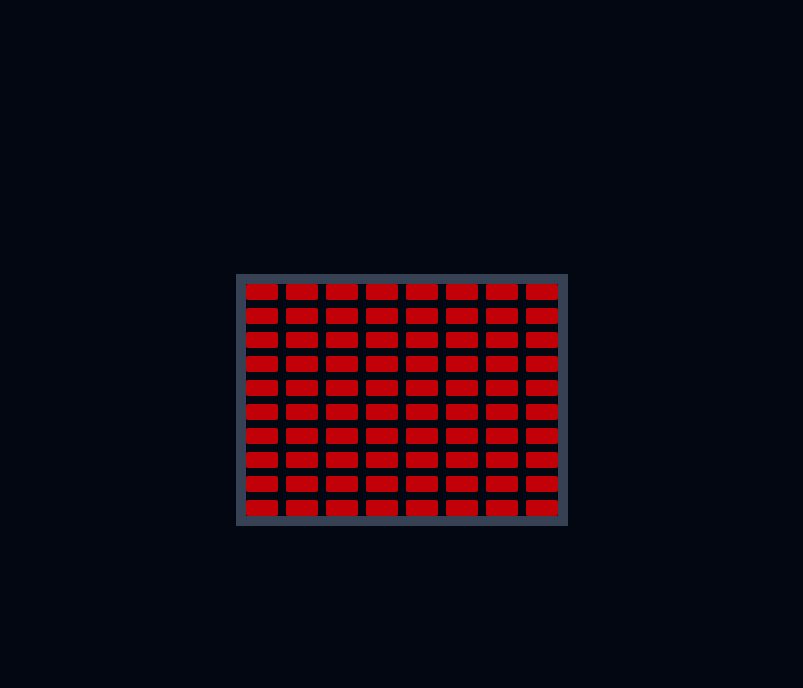
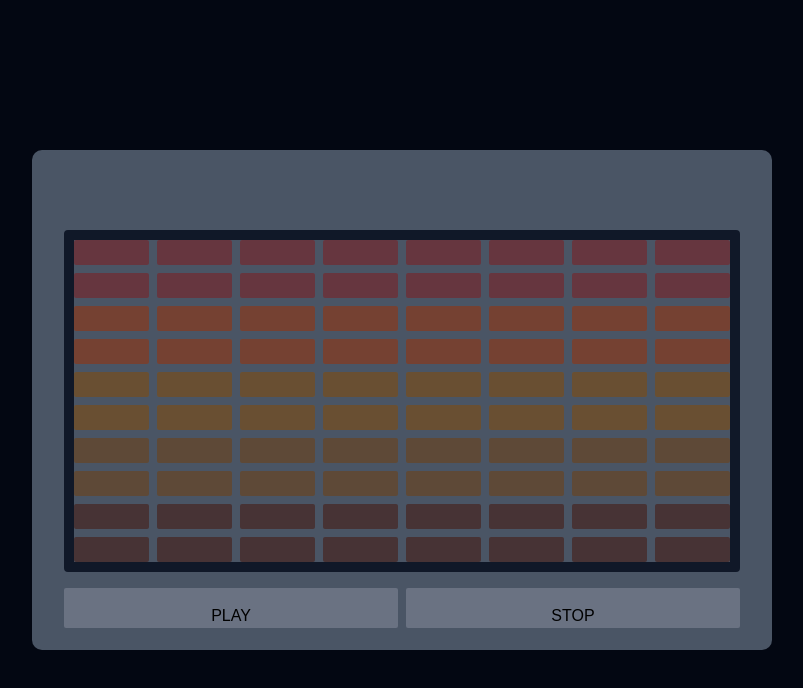
Before and after one commit to mite404/tr-08, a React (Vite) app: page / in a window 1280 px wide. Shown: the top 688 px of the page, without its empty margins (238-1041 px from the left). Built offline with nearby package versions, Linux system fonts and the light colour scheme.

Commit message:
renamed branch

```diff
--- a/package.json
+++ b/package.json
@@ -11,6 +11,7 @@
   },
   "dependencies": {
     "@tailwindcss/vite": "^4.1.16",
+    "prettier-plugin-tailwindcss": "^0.7.1",
     "react": "^19.1.1",
     "react-dom": "^19.1.1",
     "tailwindcss": "^4.1.16"
--- a/src/App.tsx
+++ b/src/App.tsx
@@ -1,6 +1,8 @@
 import { useState } from "react";
 import "./App.css";
-import { Pad } from "./components/pad";
+import { Pad } from "./components/Pad";
+import { Button } from "./components/Button";
+import { togglePad } from "./sequencer";
 
 const initialGrid = [
   [false, false, false, false, false, false, false, false], // track 0
@@ -16,17 +18,32 @@ const initialGrid = [
 ];
 
 const tracks = [
-  { name: "Kick 1", sound: "kick1.wav", color: "kick-pad" },
-  { name: "Kick 2", sound: "kick2.wav", color: "ring" },
-  { name: "Bass 1", sound: "kick2.wav", color: "chart-1" },
-  { name: "Bass 2", sound: "kick2.wav", color: "chart-2" },
-  { name: "Snare 1", sound: "kick2.wav", color: "chart-3" },
-  { name: "Snare 2", sound: "kick2.wav", color: "chart-4" },
-  { name: "Synth 1", sound: "kick2.wav", color: "chart-5" },
-  { name: "Synth 2", sound: "kick2.wav", color: "chart-1" },
-  { name: "HiHat 1", sound: "kick2.wav", color: "secondary" },
-  { name: "HiHat 2", sound: "kick2.wav", color: "secondary" },
+  { name: "Kick 1", sound: "kick1.wav", color: "bg-red-900" },
+  { name: "Kick 2", sound: "kick2.wav", color: "bg-red-900" },
+  { name: "Bass 1", sound: "bass1.wav", color: "bg-orange-800" },
+  { name: "Bass 2", sound: "bass2.wav", color: "bg-orange-800" },
+  { name: "Snare 1", sound: "snare1.wav", color: "bg-yellow-800" },
+  { name: "Snare 2", sound: "snare2.wav", color: "bg-yellow-800" },
+  { name: "Synth 1", sound: "synth1.wav", color: "bg-yellow-900" },
+  { name: "Synth 2", sound: "synth2.wav", color: "bg-yellow-900" },
+  { name: "HiHat 1", sound: "hh1.wav", color: "bg-orange-950" },
+  { name: "HiHat 2", sound: "hh2.wav", color: "bg-orange-950" },
 ];
+
+const colorMap: { [key: string]: string } = {
+  // dark         light
+  "bg-red-900": "bg-red-600",
+  "bg-yellow-800": "bg-yellow-500",
+  "bg-yellow-900": "bg-yellow-600",
+  "bg-orange-950": "bg-orange-600",
+  "bg-orange-800": "bg-orange-500",
+
+  "bg-green-700": "bg-green-400",
+  "bg-green-800": "bg-green-500",
+  "bg-blue-600": "bg-blue-400",
+  "bg-blue-700": "bg-blue-500",
+  "bg-purple-900": "bg-purple-500",
+};
 
 function App() {
   const [bpm, setBpm] = useState(130);
@@ -35,20 +52,37 @@ function App() {
 
   function handleClick(rowIndex: number, colIndex: number) {
     console.log(`Clicked: row ${rowIndex}, col ${colIndex}`);
+
+    const newGrid = togglePad(grid, rowIndex, colIndex);
+    setGrid(newGrid);
   }
 
+  const getActiveColor = (baseColor: string, isActive: boolean): string => {
+    if (!isActive) {
+      return baseColor;
+    } else {
+      return colorMap[baseColor] ?? baseColor;
+    }
+  };
+
   return (
-    // outer container
-    <div className="min-h-screen bg-gray-950 flex items-center justify-center">
-      <div className="border-10 border-gray-700">
+    // whole page container
+    <div className="flex min-h-screen items-center justify-center bg-gray-950">
+      {/* device container */}
+      <div className="h-[500px] rounded-xl bg-gray-600 p-4 pt-20 pr-8 pl-8">
+        {/* beat grid container */}
+        <div className="rounded-md border-10 border-gray-900">
           {/* beat grid */}
           <div className="grid grid-cols-8 gap-2">
             {initialGrid.map((track, rowIndex) => {
               return track.map((_, colIndex) => {
                 return (
                   <Pad
-                  color="bg-red-700"
-                  isActive={true}
+                    color={getActiveColor(
+                      tracks[rowIndex].color,
+                      grid[rowIndex][colIndex],
+                    )}
+                    isActive={initialGrid[rowIndex][colIndex]}
                     onClick={() => handleClick(rowIndex, colIndex)}
                   />
                 );
@@ -56,6 +90,18 @@ function App() {
             })}
           </div>
         </div>
+        {/* control buttons container */}
+        <div className="grid grid-cols-2 gap-2 pt-4">
+          <Button
+            text="PLAY"
+            onClick={() => console.log("PLAY button clicked!")}
+          />
+          <Button
+            text="STOP"
+            onClick={() => console.log("STOP button clicked!")}
+          />
+        </div>
+      </div>
     </div>
   );
 }
--- a/src/components/pad.tsx
+++ b/src/components/pad.tsx
@@ -1,13 +1,13 @@
-type ButtonProps = {
+type PadProps = {
   color: string;
   isActive: boolean;
   onClick: () => void;
 };
 
-export function Pad({ color, isActive, onClick }: ButtonProps) {
+export function Pad({ color, isActive, onClick }: PadProps) {
   return (
     <button
-      className={`aspect-2/1 rounded-sm hover:opacity-80 cursor-pointer ${color} ${isActive ? "opacity-100" : "opacity-50"} height-[300px] width-[600px] [rounded-[10px] p-2`}
+      className={`aspect-3/1 cursor-pointer rounded-sm hover:opacity-80 ${color} ${isActive ? "opacity-100" : "opacity-50"} h-[25px] w-full p-1`}
       onClick={onClick}
     ></button>
   );
--- a/src/index.css
+++ b/src/index.css
@@ -1,10 +1,35 @@
 @import "tailwindcss";
 
-.kick-pad {
+.kick-pad1 {
   background-color: #9b2c2c;
 }
-
-
+.kick-pad2 {
+  background-color: #9b2c2c;
+}
+.bass-pad1 {
+  background-color: #991b1b;
+}
+.bass-pad2 {
+  background-color: #991b1b;
+}
+.snare-pad1 {
+  background-color: #92400e;
+}
+.snare-pad2 {
+  background-color: #92400e;
+}
+.synth-pad1 {
+  background-color: #805500;
+}
+.synth-pad2 {
+  background-color: #805500;
+}
+.hihat-pad1 {
+  background-color: #450a0a;
+}
+.hihat-pad2 {
+  background-color: #450a0a;
+}
 
 :root {
   --background-color: #242424;
@@ -52,15 +77,20 @@
   --shadow-2xs: 1px 1px 16px -2px hsl(0 63% 18% / 0.06);
   --shadow-xs: 1px 1px 16px -2px hsl(0 63% 18% / 0.06);
   --shadow-sm:
-    1px 1px 16px -2px hsl(0 63% 18% / 0.12), 1px 1px 2px -3px hsl(0 63% 18% / 0.12);
+    1px 1px 16px -2px hsl(0 63% 18% / 0.12),
+    1px 1px 2px -3px hsl(0 63% 18% / 0.12);
   --shadow:
-    1px 1px 16px -2px hsl(0 63% 18% / 0.12), 1px 1px 2px -3px hsl(0 63% 18% / 0.12);
+    1px 1px 16px -2px hsl(0 63% 18% / 0.12),
+    1px 1px 2px -3px hsl(0 63% 18% / 0.12);
   --shadow-md:
-    1px 1px 16px -2px hsl(0 63% 18% / 0.12), 1px 2px 4px -3px hsl(0 63% 18% / 0.12);
+    1px 1px 16px -2px hsl(0 63% 18% / 0.12),
+    1px 2px 4px -3px hsl(0 63% 18% / 0.12);
   --shadow-lg:
-    1px 1px 16px -2px hsl(0 63% 18% / 0.12), 1px 4px 6px -3px hsl(0 63% 18% / 0.12);
+    1px 1px 16px -2px hsl(0 63% 18% / 0.12),
+    1px 4px 6px -3px hsl(0 63% 18% / 0.12);
   --shadow-xl:
-    1px 1px 16px -2px hsl(0 63% 18% / 0.12), 1px 8px 10px -3px hsl(0 63% 18% / 0.12);
+    1px 1px 16px -2px hsl(0 63% 18% / 0.12),
+    1px 8px 10px -3px hsl(0 63% 18% / 0.12);
   --shadow-2xl: 1px 1px 16px -2px hsl(0 63% 18% / 0.3);
   --tracking-normal: 0em;
   --spacing: 0.25rem;
@@ -112,15 +142,20 @@
   --shadow-2xs: 1px 1px 16px -2px hsl(0 63% 18% / 0.06);
   --shadow-xs: 1px 1px 16px -2px hsl(0 63% 18% / 0.06);
   --shadow-sm:
-    1px 1px 16px -2px hsl(0 63% 18% / 0.12), 1px 1px 2px -3px hsl(0 63% 18% / 0.12);
+    1px 1px 16px -2px hsl(0 63% 18% / 0.12),
+    1px 1px 2px -3px hsl(0 63% 18% / 0.12);
   --shadow:
-    1px 1px 16px -2px hsl(0 63% 18% / 0.12), 1px 1px 2px -3px hsl(0 63% 18% / 0.12);
+    1px 1px 16px -2px hsl(0 63% 18% / 0.12),
+    1px 1px 2px -3px hsl(0 63% 18% / 0.12);
   --shadow-md:
-    1px 1px 16px -2px hsl(0 63% 18% / 0.12), 1px 2px 4px -3px hsl(0 63% 18% / 0.12);
+    1px 1px 16px -2px hsl(0 63% 18% / 0.12),
+    1px 2px 4px -3px hsl(0 63% 18% / 0.12);
   --shadow-lg:
-    1px 1px 16px -2px hsl(0 63% 18% / 0.12), 1px 4px 6px -3px hsl(0 63% 18% / 0.12);
+    1px 1px 16px -2px hsl(0 63% 18% / 0.12),
+    1px 4px 6px -3px hsl(0 63% 18% / 0.12);
   --shadow-xl:
-    1px 1px 16px -2px hsl(0 63% 18% / 0.12), 1px 8px 10px -3px hsl(0 63% 18% / 0.12);
+    1px 1px 16px -2px hsl(0 63% 18% / 0.12),
+    1px 8px 10px -3px hsl(0 63% 18% / 0.12);
   --shadow-2xl: 1px 1px 16px -2px hsl(0 63% 18% / 0.3);
 }
 
--- a/src/sequencer.ts
+++ b/src/sequencer.ts
@@ -1,7 +1,13 @@
+type Grid = boolean[][];
+
 const bpm = 0;
 
-function togglePad(grid, row, col) {
-  //
+export function togglePad(grid: Grid, row: number, col: number): Grid {
+  const newGrid = structuredClone(grid);
+
+  newGrid[row][col] = !newGrid[row][col];
+
+  return newGrid;
 }
 
 function advancePlayhead(currentStep) {
```
Also changed, not shown: 1 other file (tests, documents, lock files or other folders). Lines whose indentation alone changed are shown as unchanged.
